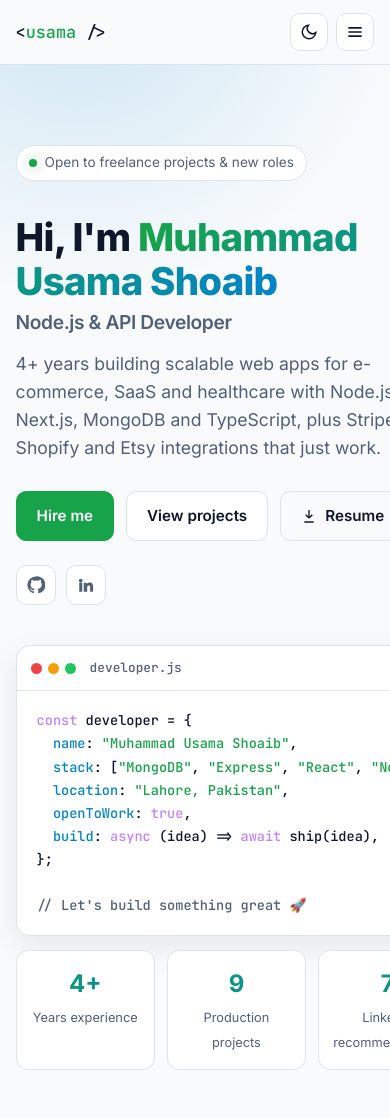
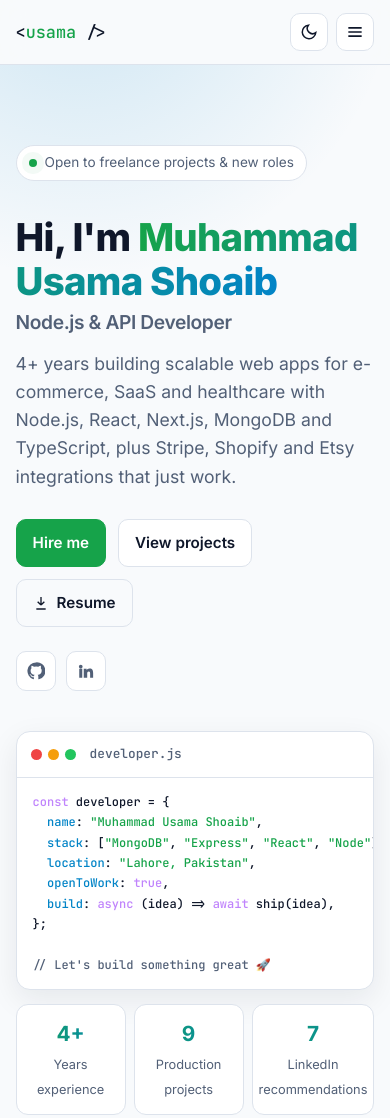
Before and after one commit to m-usamashoaib/m-usamashoaib.github.io, a plain HTML site: page index.html in a window 390 px wide. Shown: the top 1118 px of the page. Drawn offline with Linux system fonts and the light colour scheme.

Commit message:
Fix mobile layout: hero no longer overflows small screens

```diff
--- a/styles.css
+++ b/styles.css
@@ -256,7 +256,7 @@ section.alt { background: var(--bg-alt); }
 
 /* ===== Responsive ===== */
 @media (max-width: 900px) {
-  .hero-inner, .about-grid, .contact-grid { grid-template-columns: 1fr; gap: 40px; }
+  .hero-inner, .about-grid, .contact-grid { grid-template-columns: minmax(0, 1fr); gap: 40px; }
   section { padding: 72px 0; }
 }
 @media (max-width: 760px) {
@@ -269,5 +269,10 @@ section.alt { background: var(--bg-alt); }
   .nav-links.open { max-height: 320px; }
   .nav-links a { padding: 14px 4%; border-top: 1px solid var(--border); }
   .contact-form .row { grid-template-columns: 1fr; }
-  .projects-grid { grid-template-columns: 1fr; }
+  .projects-grid { grid-template-columns: minmax(0, 1fr); }
+  .code-window pre { font-size: 0.75rem; padding: 14px 16px; }
+  .stats { gap: 8px; }
+  .stat { padding: 12px 6px; }
+  .stat b { font-size: 1.3rem; }
+  .cta-row .btn { padding: 11px 16px; }
 }
```
